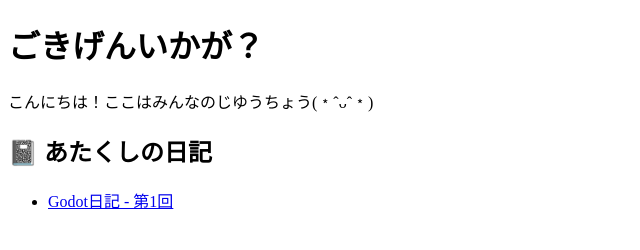
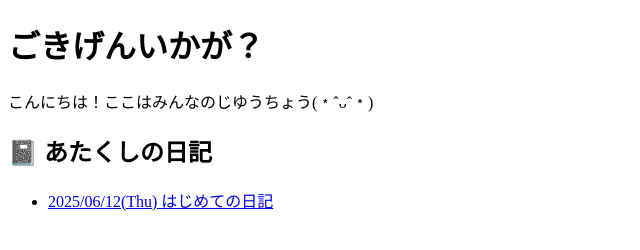
Before and after one commit to minoru-gthb/minoru-gthb.github.io, a plain HTML site: page index.html in a window 1280 px wide. Shown: the whole page, without its empty margins (0-640 px from the left). Drawn offline with Linux system fonts and the light colour scheme.

Commit message:
Update index.html

```diff
--- a/index.html
+++ b/index.html
@@ -9,7 +9,7 @@
   <p>こんにちは！ここはみんなのじゆうちょう(﹡ˆᴗˆ﹡)</p>
   <h2>📓 あたくしの日記</h2>
   <ul>
-    <li><a href="log1.html">Godot日記 - 第1回</a></li>
+    <li><a href="log1.html">2025/06/12(Thu) はじめての日記</a></li>
   </ul>
 </body>
 </html>
```
